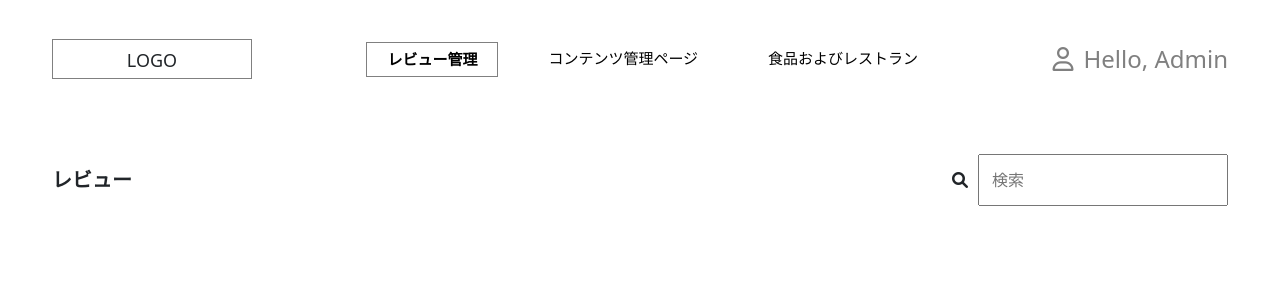
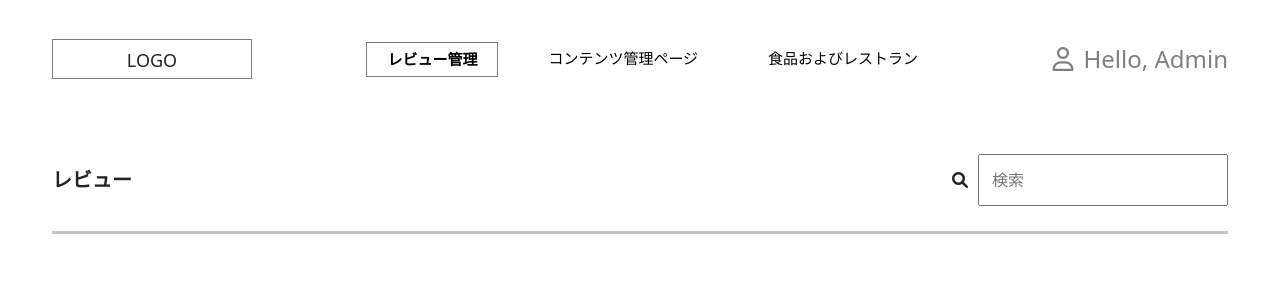
Before and after one commit to hasonsk/kantan-lunch, a React (Vite) app in the folder frontend/: page /admin/review in a window 1280 px wide. Shown: the top 300 px of the page. Built offline with nearby package versions, Linux system fonts and the light colour scheme.

Commit message:
border bottom

```diff
--- a/frontend/src/components/commons/admin/AdminSearchbar.css
+++ b/frontend/src/components/commons/admin/AdminSearchbar.css
@@ -5,6 +5,8 @@
 .search-bar {
     display: flex;
     justify-content: space-between;
+    padding-bottom: 20px;
+    border-bottom: 3px solid #c5c3c3;
 }
 
 .greeting-text {
```
